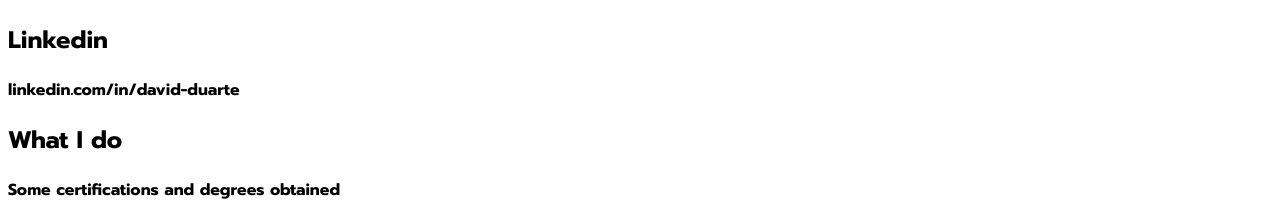
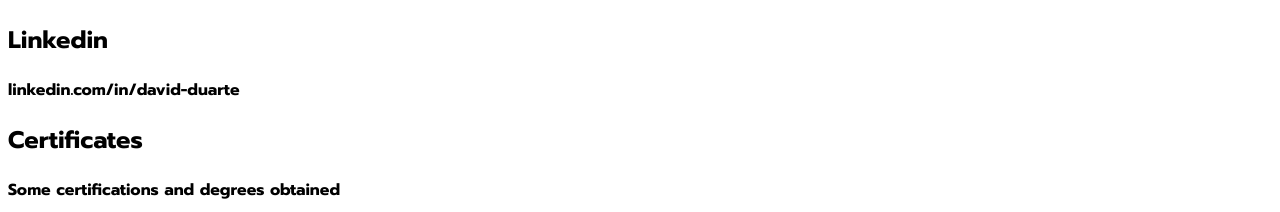
Before and after one commit to davemmWeb/portfolio, a React (Vite) app: page / in a window 1280 px wide. Shown: the part 1220-1432 px from the top of the page. Built offline with nearby package versions, Linux system fonts and the light colour scheme.

Commit message:
ok styles

```diff
--- a/src/components/About/About.tsx
+++ b/src/components/About/About.tsx
@@ -16,7 +16,7 @@ const About: React.FC<AboutProps> = () => {
 		{
 			title: "Email Address",
 			name: "davemm.ku@gmail.com",
-			url: "davemm.ku@gmail.com",
+			url: "mailto:davemm.ku@gmail.com?subject=Oferta laboral&body=Cuerpo del mensaje",
 			icon: "fab fa-google"
 		},
 		{
@@ -60,7 +60,7 @@ const About: React.FC<AboutProps> = () => {
 				{
 					links.map((link, i) => {
 						return <div key={i} className="gap-4 sm:ml-4">
-							<span className="rounded-full bg-gray-800 p-2">
+							<span className="rounded-full bg-gray-800 p-2 shadow-xl transition hover:border-third/10 hover:shadow-third/10">
 								<a href={link.url} target='_blank' className={link.icon} style={{ width: "1.5rem" }}></a>
 							</span>
 
--- a/src/components/Certificates/Certificates.tsx
+++ b/src/components/Certificates/Certificates.tsx
@@ -55,7 +55,7 @@ const Certificates: React.FC<CertificatesProps> = () => {
 			className="mx-auto max-w-screen-xl px-4 py-8 sm:py-12 sm:px-6 lg:py-16 lg:px-8"
 		>
 			<div className="mx-auto max-w-lg text-center">
-				<h2 className="text-3xl font-bold sm:text-4xl">What I do</h2>
+				<h2 className="text-3xl font-bold sm:text-4xl">Certificates</h2>
 
 				<p className="mt-4 text-gray-300">
 					Some certifications and degrees obtained
--- a/src/components/Contact/Contact.tsx
+++ b/src/components/Contact/Contact.tsx
@@ -15,7 +15,7 @@ const Contact: React.FC<ContactProps> = () => {
 
 		<div className="mx-auto max-w-screen-xl px-4 py-16 sm:px-6 lg:px-8" id='contact'>
 			<div className="mx-auto max-w-lg text-center">
-				<h1 className="text-2xl font-bold sm:text-3xl text-text">Get in touch</h1>
+				<h1 className="text-2xl font-bold sm:text-3xl text-text">Contact me</h1>
 			</div>
 
 			<div className="rounded-lg bg-bgOne p-8 shadow-lg lg:col-span-3 lg:p-12">
```
Also changed, not shown: 1 other file (tests, documents, lock files or other folders).
